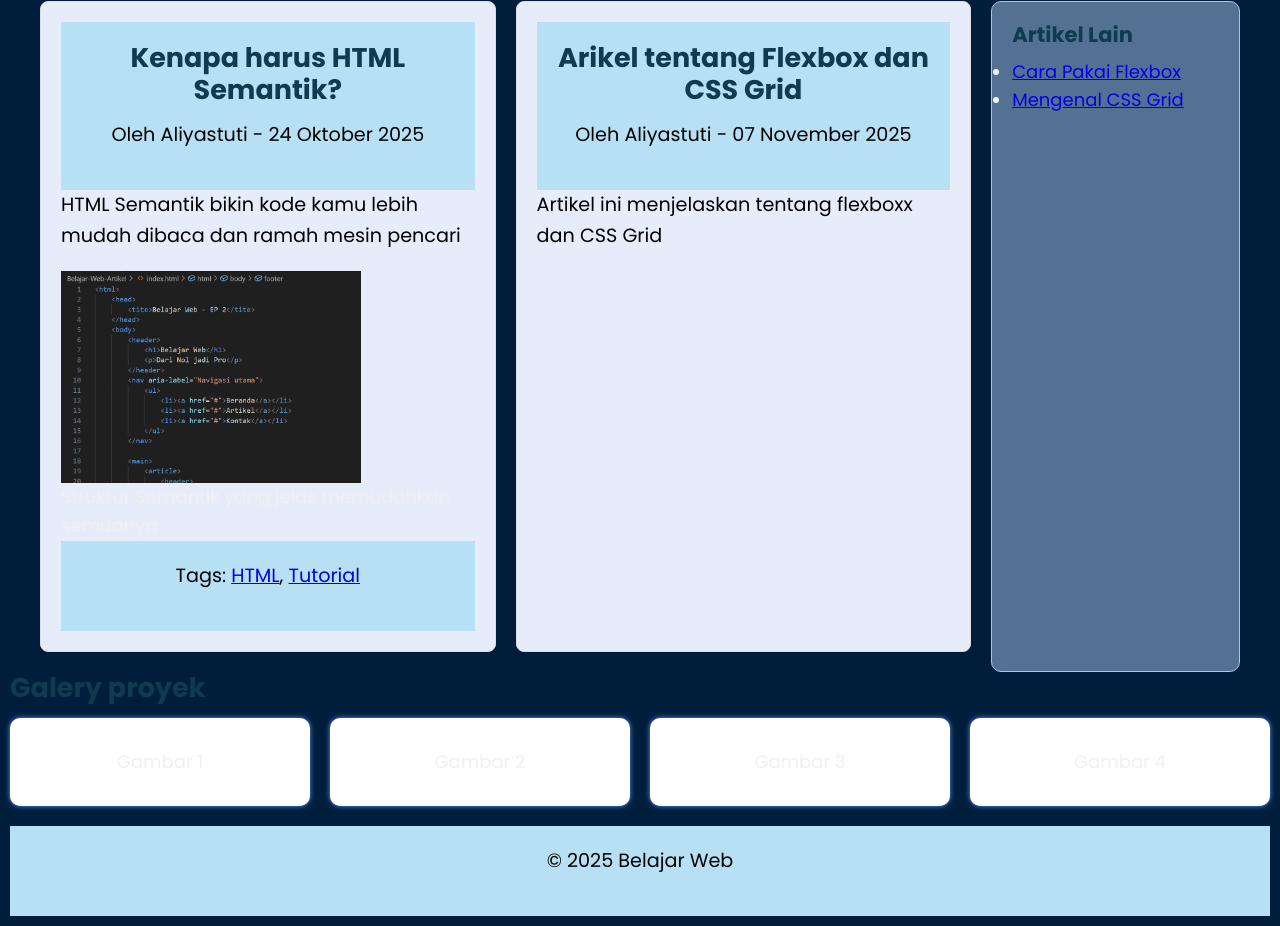
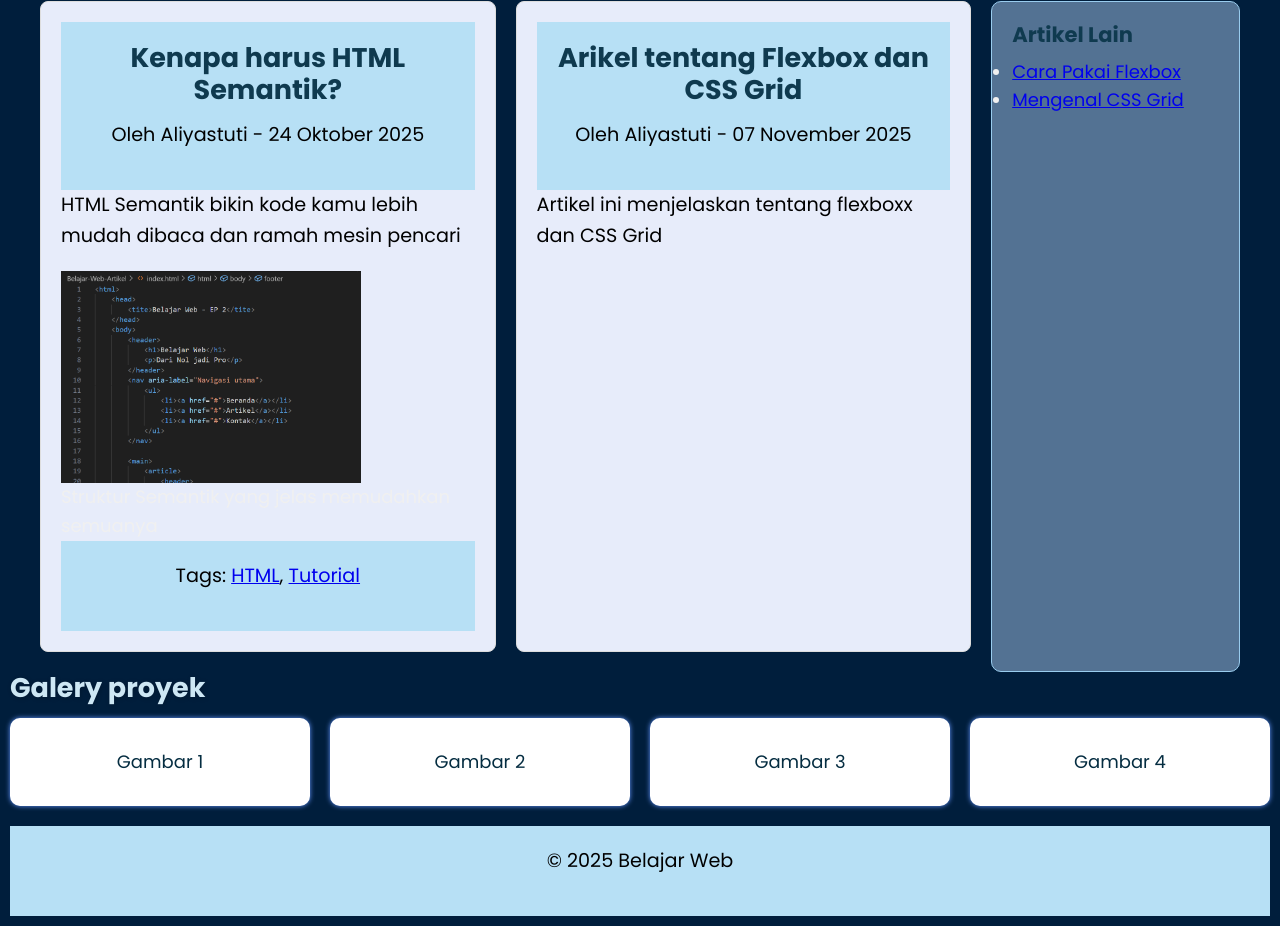
Before and after one commit to ayassss19/webdev-ayas-project, a plain HTML site: page index.html in a window 1280 px wide. Shown: the part 349-1275 px from the top of the page. Drawn offline with Linux system fonts and the light colour scheme.

Commit message:
Edit kecil pada style.css untuk pengujian

```diff
--- a/style.css
+++ b/style.css
@@ -37,6 +37,11 @@ h2, h3 {
     color: #0f3a4f;
     line-height: 1.2;
     margin-bottom: 0.5em;
+}
+
+.gallery h2 {
+    color: #cde7f4ff;
+    text-shadow: 1px 1px 5px rgba(0,0,0,0.2);
 }
 
 p {
@@ -80,6 +85,7 @@ aside {
     border-radius: 10px;
     transition: box-shadow 0.5s ease;
     margin-bottom: 20px;
+    color: #052d41ff
 }
 
 .grid-container .item:hover {
```
